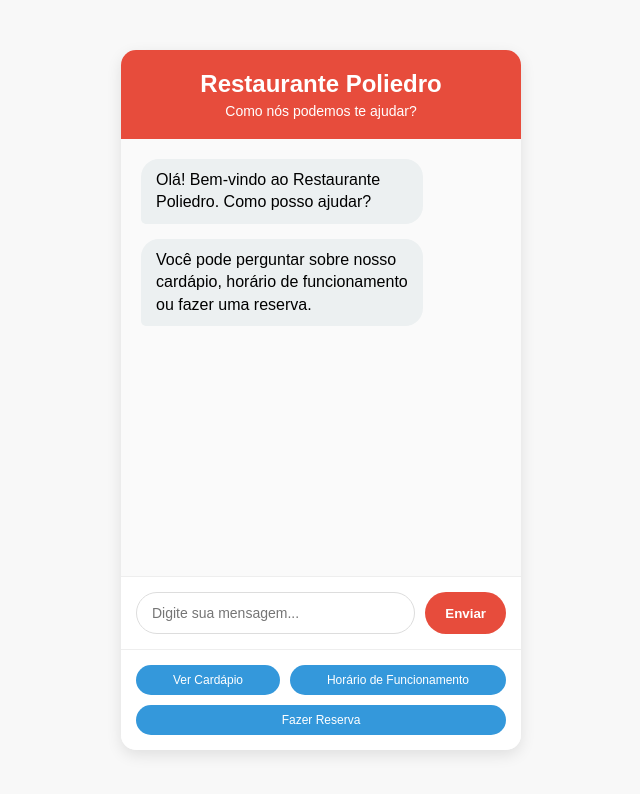
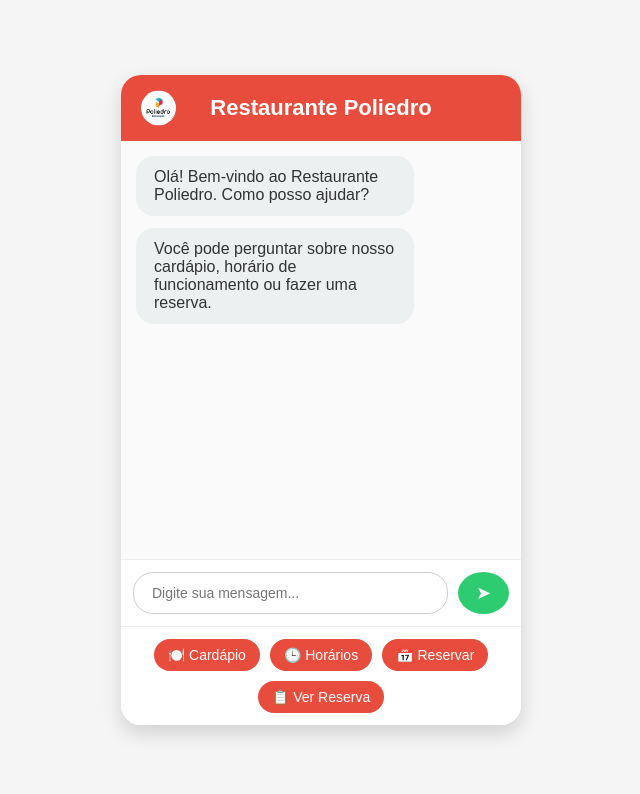
Before and after one commit to tello24/ProjetoIntegradorSeason3_ChatBot1, an Electron app: page Chatbot/frontend/index.html in a window 800 px wide. Shown: the whole page, without its empty margins (79-719 px from the left). Drawn offline with Linux system fonts and the light colour scheme.

Commit message:
UPDATE: ChatBot inteiro (design)

```diff
--- a/Chatbot/frontend/index.html
+++ b/Chatbot/frontend/index.html
@@ -3,32 +3,31 @@
 <head>
     <meta charset="UTF-8">
     <meta name="viewport" content="width=device-width, initial-scale=1.0">
-    <title>Chatbot Restaurante</title>
+    <title>Chatbot - Restaurante Poliedro</title>
     <link rel="stylesheet" href="style.css">
-    <link rel="apple-touch-icon" sizes="180x180" href="/apple-touch-icon.png">
-    <link rel="icon" type="image/png" sizes="32x32" href="/favicon-32x32.png">
-    <link rel="icon" type="image/png" sizes="16x16" href="/favicon-16x16.png">
-    <link rel="manifest" href="/site.webmanifest">
 </head>
 <body>
-    <div class="chat-container">
+
+<div class="chat-wrapper">
     <div class="chat-header">
+        <img src="logo.png" alt="Logo do Restaurante" class="chat-logo">
         <h1>Restaurante Poliedro</h1>
-            <p>Como nós podemos te ajudar?</p>
     </div>
-        <div class="chat-messages" id="chat-messages">
-            <!-- Mensagens aparecerão aqui -->
+    <div id="chat-messages" class="chat-messages"></div>
+
+    <div class="chat-input-area">
+        <input type="text" id="user-input" placeholder="Digite sua mensagem...">
+        <button id="send-button">➤</button>
     </div>
-        <div class="chat-input">
-            <input type="text" id="user-input" placeholder="Digite sua mensagem..." autofocus>
-            <button id="send-button">Enviar</button>
-        </div>
+
     <div class="quick-buttons">
-            <button class="quick-btn" data-msg="Cardápio">Ver Cardápio</button>
-            <button class="quick-btn" data-msg="Horário">Horário de Funcionamento</button>
-            <button class="quick-btn" data-msg="Reserva">Fazer Reserva</button>
+        <button class="quick-btn" data-msg="Quero ver o cardápio">🍽️ Cardápio</button>
+        <button class="quick-btn" data-msg="Quais são os horários?">🕒 Horários</button>
+        <button class="quick-btn" data-msg="Quero fazer uma reserva">📅 Reservar</button>
+        <button id="view-reservation-btn">📋 Ver Reserva</button>
     </div>
 </div>
+
 <script src="script.js"></script>
 </body>
 </html>
--- a/Chatbot/frontend/script.js
+++ b/Chatbot/frontend/script.js
@@ -1,8 +1,9 @@
-document.addEventListener('DOMContentLoaded', function() {
+document.addEventListener('DOMContentLoaded', function () {
     const chatMessages = document.getElementById('chat-messages');
     const userInput = document.getElementById('user-input');
     const sendButton = document.getElementById('send-button');
     const quickButtons = document.querySelectorAll('.quick-btn');
+    const viewReservationBtn = document.getElementById('view-reservation-btn');
 
     // Mensagem inicial
     setTimeout(() => {
@@ -12,11 +13,24 @@
 
     // Event listeners
     sendButton.addEventListener('click', sendMessage);
-  userInput.addEventListener('keypress', (e) => e.key === 'Enter' && sendMessage());
-  quickButtons.forEach(btn => btn.addEventListener('click', (e) => {
-      userInput.value = e.target.dataset.msg;
+    userInput.addEventListener('keypress', (e) => {
+        if (e.key === 'Enter') sendMessage();
+    });
+
+    quickButtons.forEach(btn => {
+        btn.addEventListener('click', (e) => {
+            const msg = btn.dataset.msg;
+            if (msg) {
+                userInput.value = msg;
                 sendMessage();
-  }));
+            }
+        });
+    });
+
+    viewReservationBtn?.addEventListener('click', (e) => {
+        e.preventDefault();
+        showReservation();
+    });
 
     function sendMessage() {
         const message = userInput.value.trim();
@@ -51,7 +65,6 @@
         chatMessages.scrollTop = chatMessages.scrollHeight;
     }
 
-  // Banco de dados simples do restaurante
     const menu = {
         'Pratos Principais': [
             { name: 'Filé Mignon', price: 'R$ 59,90' },
@@ -101,7 +114,10 @@
                 addBotMessage(`Telefone para contato: ${restaurantInfo.phone}`);
             }
             else if (lowerMsg.includes('ola') || lowerMsg.includes('olá') || lowerMsg.includes('oi')) {
-              addBotMessage('Olá! Bem-vindo ao Restaurante ahn quem?. Em que posso ajudar?');
+                addBotMessage('Olá! Bem-vindo ao Restaurante Poliedro. Em que posso ajudar?');
+            }
+            else if (lowerMsg.includes('minha reserva') || lowerMsg.includes('ver reserva')) {
+                showReservation();
             }
             else {
                 addBotMessage('Desculpe, não entendi. Você pode perguntar sobre nosso cardápio, horário de funcionamento ou fazer uma reserva.');
@@ -152,7 +168,6 @@
                     <option value="21:30">21:30</option>
                     <option value="22:00">22:00</option>
                     <option value="22:30">22:30</option>
-                  <option value="66:66">66:66</option>
                 </select>
                 <input type="number" id="res-people" placeholder="Número de pessoas" min="1">
                 <button id="confirm-res">Confirmar Reserva</button>
@@ -175,8 +190,41 @@
             return;
         }
 
+        const reservation = { name, date, time, people };
+        localStorage.setItem('restaurantReservation', JSON.stringify(reservation));
+
         const formattedDate = new Date(date).toLocaleDateString('pt-BR');
         addBotMessage(`✅ Reserva confirmada para ${name}!\n📅 ${formattedDate} às ${time}\n👥 ${people} pessoa(s)`);
         addBotMessage('Obrigado por escolher nosso restaurante!');
     }
+
+    function showReservation() {
+        const reservation = JSON.parse(localStorage.getItem('restaurantReservation'));
+
+        if (!reservation) {
+            addBotMessage('Você não tem nenhuma reserva confirmada.');
+            return;
+        }
+
+        const formattedDate = new Date(reservation.date).toLocaleDateString('pt-BR');
+        const reservationDetails = `
+            <h3>Sua Reserva</h3>
+            <div class="reservation-details">
+                <p><strong>Nome:</strong> ${reservation.name}</p>
+                <p><strong>Data:</strong> ${formattedDate}</p>
+                <p><strong>Horário:</strong> ${reservation.time}</p>
+                <p><strong>Pessoas:</strong> ${reservation.people}</p>
+            </div>
+            <button id="cancel-res">Cancelar Reserva</button>
+        `;
+
+        addBotMessage(reservationDetails, true);
+
+        document.getElementById('cancel-res')?.addEventListener('click', cancelReservation);
+    }
+
+    function cancelReservation() {
+        localStorage.removeItem('restaurantReservation');
+        addBotMessage('Sua reserva foi cancelada com sucesso.');
+    }
 });
--- a/Chatbot/frontend/style.css
+++ b/Chatbot/frontend/style.css
@@ -1,153 +1,126 @@
-body {
-  font-family: 'Arial', sans-serif;
+* {
   margin: 0;
   padding: 0;
+  box-sizing: border-box;
+  font-family: 'Poppins', sans-serif;
+}
+
+body {
+  height: 100vh;
+  background: #f5f5f5; /* fundo cinza claro */
   display: flex;
   justify-content: center;
   align-items: center;
-  height: 100vh;
-  background-color: #f8f8f8;
 }
 
-.chat-container {
+.chat-wrapper {
   width: 400px;
-  height: 700px;
-  border-radius: 15px;
-  box-shadow: 0 5px 15px rgba(0, 0, 0, 0.1);
+  height: 650px; /* AUMENTEI A ALTURA AQUI */
+  background: #fff;
+  border-radius: 20px;
+  box-shadow: 0 8px 20px rgba(0, 0, 0, 0.15);
+  overflow: hidden;
   display: flex;
   flex-direction: column;
-  background-color: white;
-  overflow: hidden;
 }
 
 .chat-header {
-  background-color: #e74c3c;
-  color: white;
+  background: #e74c3c;
+  color: #fff;
+  text-align: center;
   padding: 20px;
-  text-align: center;
+  position: relative;
+}
+
+.chat-logo {
+  width: 35px;
+  height: 35px;
+  border-radius: 50%;
+  position: absolute;
+  left: 20px;
+  top: 50%;
+  transform: translateY(-50%);
 }
 
 .chat-header h1 {
-  margin: 0;
-  font-size: 24px;
-}
-
-.chat-header p {
-  margin: 5px 0 0;
-  font-size: 14px;
+  font-size: 22px;
 }
 
 .chat-messages {
   flex: 1;
-  padding: 20px;
+  padding: 15px;
   overflow-y: auto;
-  background-color: #fafafa;
+  background: #fafafa;
 }
 
 .message {
-  margin-bottom: 15px;
-  padding: 10px 15px;
+  margin-bottom: 12px;
+  padding: 12px 18px;
   border-radius: 18px;
-  max-width: 70%;
+  max-width: 75%;
   word-wrap: break-word;
-  line-height: 1.4;
+  display: inline-block;
 }
 
 .user-message {
-  background-color: #e74c3c;
-  color: white;
+  background: #3498db;
+  color: #fff;
   margin-left: auto;
-  border-bottom-right-radius: 5px;
 }
 
 .bot-message {
-  background-color: #ecf0f1;
-  margin-right: auto;
-  border-bottom-left-radius: 5px;
+  background: #ecf0f1;
+  color: #333;
 }
 
-.menu-item {
-  margin: 10px 0;
-  padding: 10px;
-  background-color: white;
-  border-radius: 8px;
-  box-shadow: 0 2px 5px rgba(0,0,0,0.1);
-}
-
-.chat-input {
+.chat-input-area {
   display: flex;
-  padding: 15px;
+  padding: 12px;
   border-top: 1px solid #eee;
-  background-color: white;
+  background: #fff;
 }
 
 #user-input {
   flex: 1;
-  padding: 12px 15px;
-  border: 1px solid #ddd;
-  border-radius: 25px;
+  padding: 12px 18px;
+  border-radius: 20px;
+  border: 1px solid #ccc;
   outline: none;
   font-size: 14px;
 }
 
 #send-button {
+  background: #2ecc71;
+  border: none;
+  padding: 0 18px;
   margin-left: 10px;
-  padding: 12px 20px;
-  background-color: #e74c3c;
-  color: white;
-  border: none;
-  border-radius: 25px;
+  border-radius: 50%;
+  font-size: 18px;
+  color: #fff;
   cursor: pointer;
-  font-weight: bold;
-}
-
-#send-button:hover {
-  background-color: #c0392b;
 }
 
 .quick-buttons {
+  background: #fff;
+  padding: 12px;
   display: flex;
-  padding: 10px;
-  background-color: white;
+  flex-wrap: wrap;
+  justify-content: center;
+  gap: 10px;
   border-top: 1px solid #eee;
-  justify-content: space-between;
-  flex-wrap: wrap;
 }
 
-.quick-btn {
-  padding: 8px 12px;
-  margin: 5px;
-  background-color: #3498db;
-  color: white;
+.quick-btn, #view-reservation-btn {
+  background: #e74c3c;
+  color: #fff;
   border: none;
-  border-radius: 15px;
+  padding: 8px 14px;
+  border-radius: 18px;
+  font-size: 14px;
   cursor: pointer;
-  font-size: 12px;
-  flex-grow: 1;
+  transition: background 0.3s;
 }
 
-.quick-btn:hover {
-  background-color: #2980b9;
+.quick-btn:hover, #view-reservation-btn:hover {
+  background: #c0392b;
 }
-
-.reservation-form {
-  display: flex;
-  flex-direction: column;
-  gap: 10px;
-  margin-top: 10px;
-}
-
-.reservation-form input, .reservation-form select {
-  padding: 8px;
-  border: 1px solid #ddd;
-  border-radius: 5px;
-}
-
-.reservation-form button {
-  background-color: #2ecc71;
-  color: white;
-  border: none;
-  padding: 8px;
-  border-radius: 5px;
-  cursor: pointer;
-}
```
Also changed, not shown: Chatbot/frontend/logo.png (added). Lines whose indentation alone changed are shown as unchanged.
